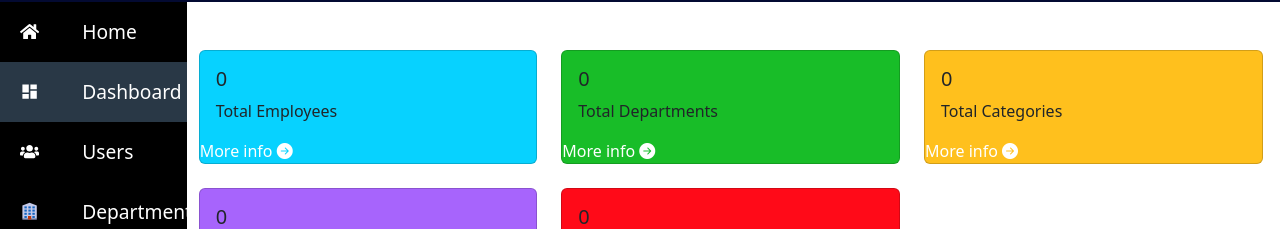
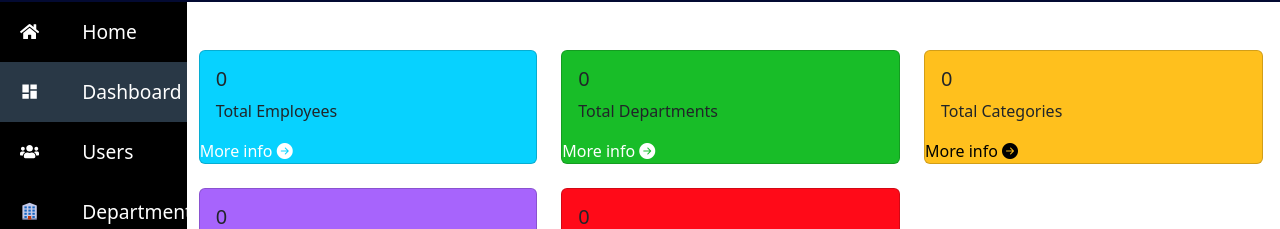
Before and after one commit to Rose-Maina/Asset-Inventory-Mgt-System, a React (Create React App) app in the folder client/: page /dashboard in a window 1280 px wide. Shown: the part 58-287 px from the top of the page. Built offline with nearby package versions, Linux system fonts and the light colour scheme.

Commit message:
Style the dashboard cards

```diff
--- a/client/src/Pages/Dashboard.js
+++ b/client/src/Pages/Dashboard.js
@@ -33,7 +33,7 @@ function Dashboard() {
                                 <h5 className="card-title">0</h5>
                                 <p className="card-text">Total Categories</p>
                             </div>
-                            <a href="#" className="small-box-footer" style={{textDecoration: 'none', color:'white'}}>More info <i className="bi bi-arrow-right-circle-fill" /></a>
+                            <a href="#" className="small-box-footer" style={{textDecoration: 'none', color:'black'}}>More info <i className="bi bi-arrow-right-circle-fill" /></a>
                         </div>
                     </div>
                     <div className="col">
```
